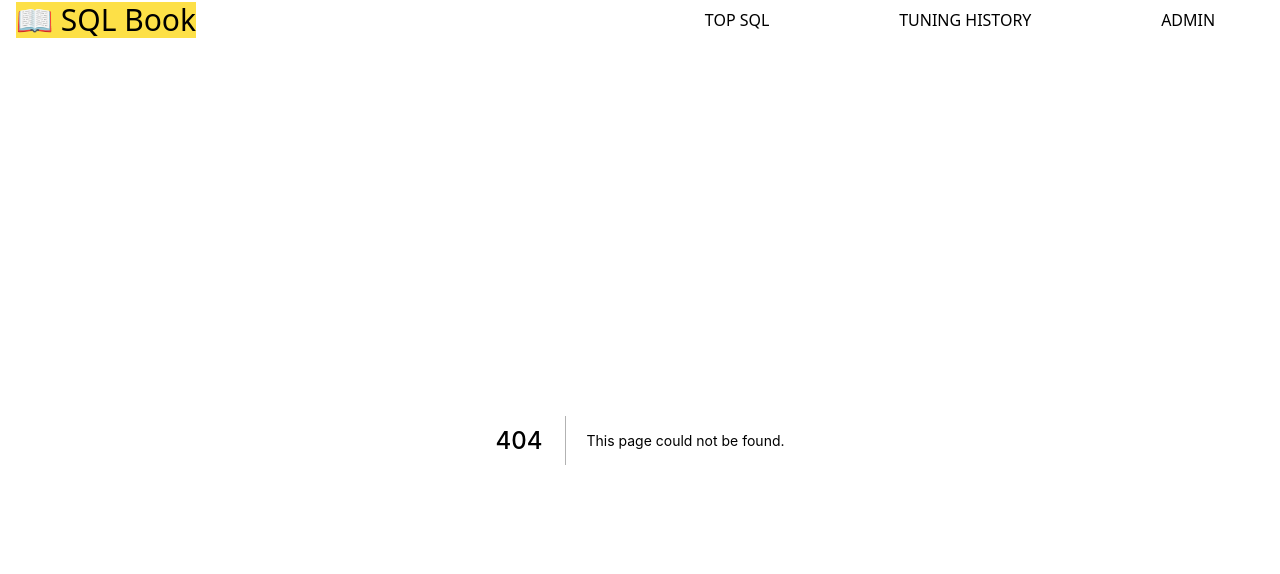
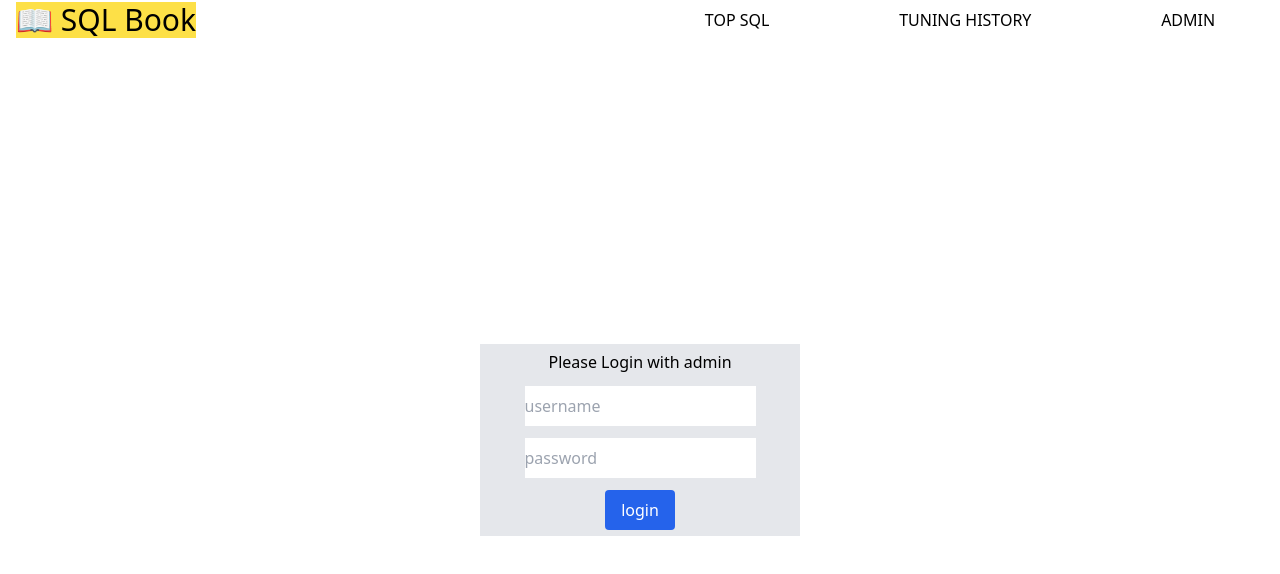
Before and after one commit to devgony/sqlbook, a Next.js app in the folder packages/client/: page /admin in a window 1280 px wide. Before the commit this address had no page. Shown: the top 574 px of the page. Built offline with nearby package versions, Linux system fonts and the light colour scheme.

Commit message:
[client]Add login

```diff
--- a/packages/client/apollo-client.ts
+++ b/packages/client/apollo-client.ts
@@ -1,8 +1,63 @@
-import { ApolloClient, InMemoryCache } from '@apollo/client';
+import {
+  ApolloClient,
+  createHttpLink,
+  from,
+  InMemoryCache,
+  makeVar,
+} from '@apollo/client';
+import { LOCALSTORAGE_TOKEN } from './utils/const';
+import { setContext } from '@apollo/client/link/context';
+import { onError } from '@apollo/client/link/error';
+
+const token =
+  typeof window !== 'undefined'
+    ? localStorage.getItem(LOCALSTORAGE_TOKEN)
+    : false;
+export const isLoggedInVar = makeVar(Boolean(token));
+export const authTokenVar = makeVar(token);
+
+const httpLink = createHttpLink({
+  uri: 'http://localhost:4000/graphql',
+});
+
+const authLink = setContext((_, { headers }) => {
+  return {
+    headers: {
+      ...headers,
+      'x-jwt': authTokenVar() || '', // escape undefined
+    },
+  };
+});
+
+const onErrorLink = onError(({ graphQLErrors, networkError }) => {
+  if (graphQLErrors) {
+    console.log(`GraphQL Error`, graphQLErrors);
+  }
+  if (networkError) {
+    console.log('Network Error', networkError);
+  }
+});
 
 const client = new ApolloClient({
-  uri: 'http://localhost:4000/graphql',
-  cache: new InMemoryCache(),
+  link: from([onErrorLink, authLink.concat(httpLink)]),
+  cache: new InMemoryCache({
+    typePolicies: {
+      Query: {
+        fields: {
+          isLoggedIn: {
+            read() {
+              return isLoggedInVar();
+            },
+          },
+          token: {
+            read() {
+              return authTokenVar();
+            },
+          },
+        },
+      },
+    },
+  }),
 });
 
 export default client;
--- a/packages/client/components/Login.tsx
+++ b/packages/client/components/Login.tsx
@@ -1,12 +1,13 @@
 import { gql, useMutation, useQuery } from '@apollo/client';
 import type { InferGetServerSidePropsType, NextPage } from 'next';
 import { useForm } from 'react-hook-form';
-import client from '../apollo-client';
+import client, { authTokenVar, isLoggedInVar } from '../apollo-client';
 import {
   LoginInput,
   LoginMutation,
   LoginMutationVariables,
 } from '../generated/graphql';
+import { LOCALSTORAGE_TOKEN } from '../utils/const';
 
 const LOGIN = gql`
   mutation login($input: LoginInput!) {
@@ -18,9 +19,7 @@ const LOGIN = gql`
   }
 `;
 
-const Login = ({
-  data,
-}: InferGetServerSidePropsType<typeof getServerSideProps>) => {
+const Login: NextPage = () => {
   const { register, getValues, handleSubmit, formState } = useForm<LoginInput>({
     mode: 'onChange',
   });
@@ -29,9 +28,11 @@ const Login = ({
       login: { ok, token, error },
     } = data;
     if (ok && token) {
-      console.log(token);
+      localStorage.setItem(LOCALSTORAGE_TOKEN, token);
+      authTokenVar(token);
+      isLoggedInVar(true);
     } else {
-      console.log(error);
+      alert(error);
     }
   };
   const [login, { data: loginResult, loading }] = useMutation<
@@ -48,34 +49,26 @@ const Login = ({
     });
   };
   return (
-    <form className="flex flex-col w-20" onSubmit={handleSubmit(onSubmit)}>
-      <input placeholder="username" {...register('username')} />
-      <input placeholder="password" {...register('password')} />
-      <button>login</button>
-    </form>
+    <div className="h-full flex justify-center items-center">
+      <form
+        className="flex flex-col h-48 w-80 bg-gray-200 items-center justify-around"
+        onSubmit={handleSubmit(onSubmit)}
+      >
+        <h1>Please Login with admin</h1>
+        <input
+          className="h-10"
+          placeholder="username"
+          {...register('username')}
+        />
+        <input
+          className="h-10"
+          placeholder="password"
+          {...register('password')}
+        />
+        <button className="btn">login</button>
+      </form>
+    </div>
   );
 };
 
-export async function getServerSideProps() {
-  const { data } = await client.query({
-    query: gql`
-      query findDbs {
-        findDbs {
-          dbs {
-            id
-            password
-            name
-          }
-        }
-      }
-    `,
-  });
-
-  return {
-    props: {
-      data,
-    },
-  };
-}
-
 export default Login;
--- a/packages/client/components/NavBar.tsx
+++ b/packages/client/components/NavBar.tsx
@@ -1,7 +1,16 @@
+import { useReactiveVar } from '@apollo/client';
 import { NextComponentType } from 'next';
 import Link from 'next/link';
+import { authTokenVar, isLoggedInVar } from '../apollo-client';
+import { LOCALSTORAGE_TOKEN } from '../utils/const';
 
 const NavBar: NextComponentType = () => {
+  const isLoggedIn = useReactiveVar(isLoggedInVar);
+  const logout = () => {
+    localStorage.removeItem(LOCALSTORAGE_TOKEN);
+    authTokenVar(null);
+    isLoggedInVar(false);
+  };
   return (
     <div className="w-full flex h-10 justify-between items-center">
       <Link href="/">
@@ -17,6 +26,7 @@ const NavBar: NextComponentType = () => {
         <Link href="/admin">
           <a>ADMIN</a>
         </Link>
+        {isLoggedIn ? <button onClick={logout}>LOGOUT</button> : null}
       </nav>
     </div>
   );
--- a/packages/client/pages/_app.tsx
+++ b/packages/client/pages/_app.tsx
@@ -7,8 +7,10 @@ import NavBar from '../components/NavBar';
 function MyApp({ Component, pageProps }: AppProps) {
   return (
     <ApolloProvider client={client}>
-      <NavBar />
-      <Component {...pageProps} />
+      <div className="h-screen">
+        <NavBar />
+        <Component {...pageProps} />
+      </div>
     </ApolloProvider>
   );
 }
--- /dev/null
+++ b/packages/client/pages/admin.tsx
@@ -0,0 +1,10 @@
+import { useReactiveVar } from '@apollo/client';
+import { NextPage } from 'next';
+import { isLoggedInVar } from '../apollo-client';
+import Login from '../components/Login';
+
+const Admin: NextPage = () => {
+  const isLoggedIn = useReactiveVar(isLoggedInVar);
+  return isLoggedIn ? <h1>loggined admin page</h1> : <Login />;
+};
+export default Admin;
--- a/packages/client/pages/index.tsx
+++ b/packages/client/pages/index.tsx
@@ -19,12 +19,12 @@ const Home: NextPage = () => {
     router.push('tuning-history/');
   };
   return (
-    <div className="w-full h-2/3 mt-40 flex justify-around bg-gray-200 text-center ">
+    <div className="w-full h-1/3 mt-40 flex justify-around bg-gray-200 text-center ">
       <div
-        className="bg-gray-300 w-1/3 rounded-md cursor-pointer"
+        className="bg-gray-300 w-1/3 rounded-md cursor-pointer shadow-xl hover:drop-shadow-2xl"
         onClick={pushTop}
       >
-        <div className="bg-blue-300 w-full rounded-md">TOP SQL</div>
+        <div className="bg-blue-300 rounded-md">TOP SQL</div>
         <ul>
           <li>list1</li>
           <li>list2</li>
@@ -34,7 +34,7 @@ const Home: NextPage = () => {
         </ul>
       </div>
       <div
-        className="bg-gray-300 w-1/3 rounded-md cursor-pointer"
+        className="bg-gray-300 w-1/3 rounded-md cursor-pointer shadow-xl hover:drop-shadow-2xl"
         onClick={pushTune}
       >
         <div className="bg-blue-300 rounded-md">TUNING HISTORY</div>
--- /dev/null
+++ b/packages/client/pages/top-sql.tsx
@@ -0,0 +1,12 @@
+import { NextPage } from 'next';
+
+const TopSql: NextPage = () => {
+  return (
+    <div className="mt-10">
+      <h1>TOP SQL List</h1>
+      <input placeholder="search" />
+      <div className="w-full h-96 bg-slate-200">f</div>
+    </div>
+  );
+};
+export default TopSql;
--- /dev/null
+++ b/packages/client/pages/tuning-history.tsx
@@ -0,0 +1,6 @@
+import { NextPage } from 'next';
+
+const TuningHistory: NextPage = () => {
+  return <h1>tuning history</h1>;
+};
+export default TuningHistory;
--- /dev/null
+++ b/packages/client/utils/const.ts
@@ -0,0 +1 @@
+export const LOCALSTORAGE_TOKEN = 'sqlbook-token';
```
